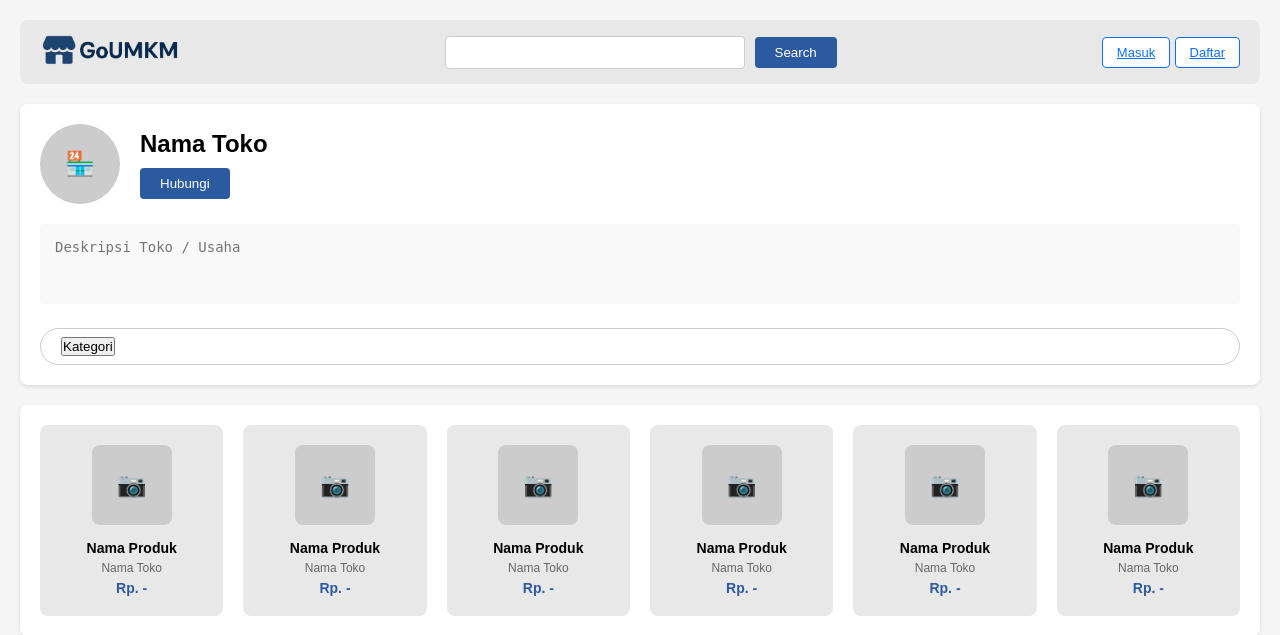
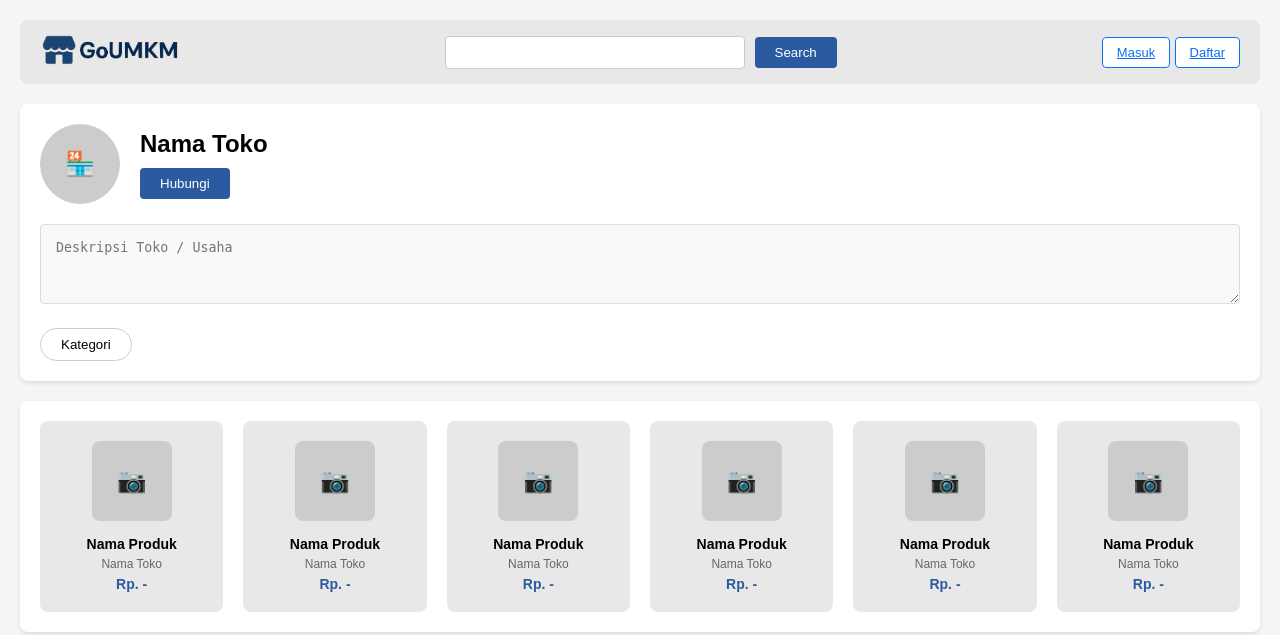
Before and after one commit to abc-icecup/GoUMKM-native, a PHP site: page /pages/toko.php in a window 1280 px wide. Shown: the top 635 px of the page. Run offline with PHP 8.4, Linux system fonts and the light colour scheme.

Commit message:
merubah toko

```diff
--- a/css/toko.css
+++ b/css/toko.css
@@ -127,12 +127,12 @@ body {
     background-color: #f9f9f9;
 }
 
-.business-category {
+.categories {
     display: flex;
     gap: 10px;
 }
 
-.business-category {
+.category-btn {
     padding: 8px 20px;
     border: 1px solid #ccc;
     border-radius: 20px;
@@ -240,29 +240,6 @@ body {
     background-color: #e7f1ff;
 }
 
-.description-input {
-    resize: none !important;
-    pointer-events: none; /* Membuat input tidak responsif terhadap mouse */
-    background-color: #f9f9f9; /* Agar tidak terlihat seperti 'disabled' abu-abu */
-    cursor: default;
-}
-
-.description-input {
-    resize: none; /* Tidak bisa di-resize manual */
-    pointer-events: none; /* Tidak bisa diklik atau difokus */
-    background-color: #f9f9f9;
-    color: #333;
-    border: none;
-    outline: none;
-    font-size: 14px;
-    width: 100%;
-    min-height: 80px;
-}
-
-
-
-
-
 /* .logo-umkm { */
     /* max-height: 90px; atau sesuaikan */
     /* height: 30px; */
--- a/pages/toko.php
+++ b/pages/toko.php
@@ -1,3 +1,9 @@
+<?php
+// $id_user_toko = $_GET['id_user']; // misal dari URL
+// $result = $conn->query("SELECT * FROM produk WHERE id_user = $id_user_toko");
+
+?>
+
 <!DOCTYPE html>
 <html lang="id">
 <head>
@@ -58,9 +64,8 @@
                 <textarea class="description-input" placeholder="Deskripsi Toko / Usaha" readonly></textarea>
             </div>
 
-            <div class="business-category">
+            <div class="categories">
                 <button class="category-btn">Kategori</button>
-
             </div>
         </div>
 
```
